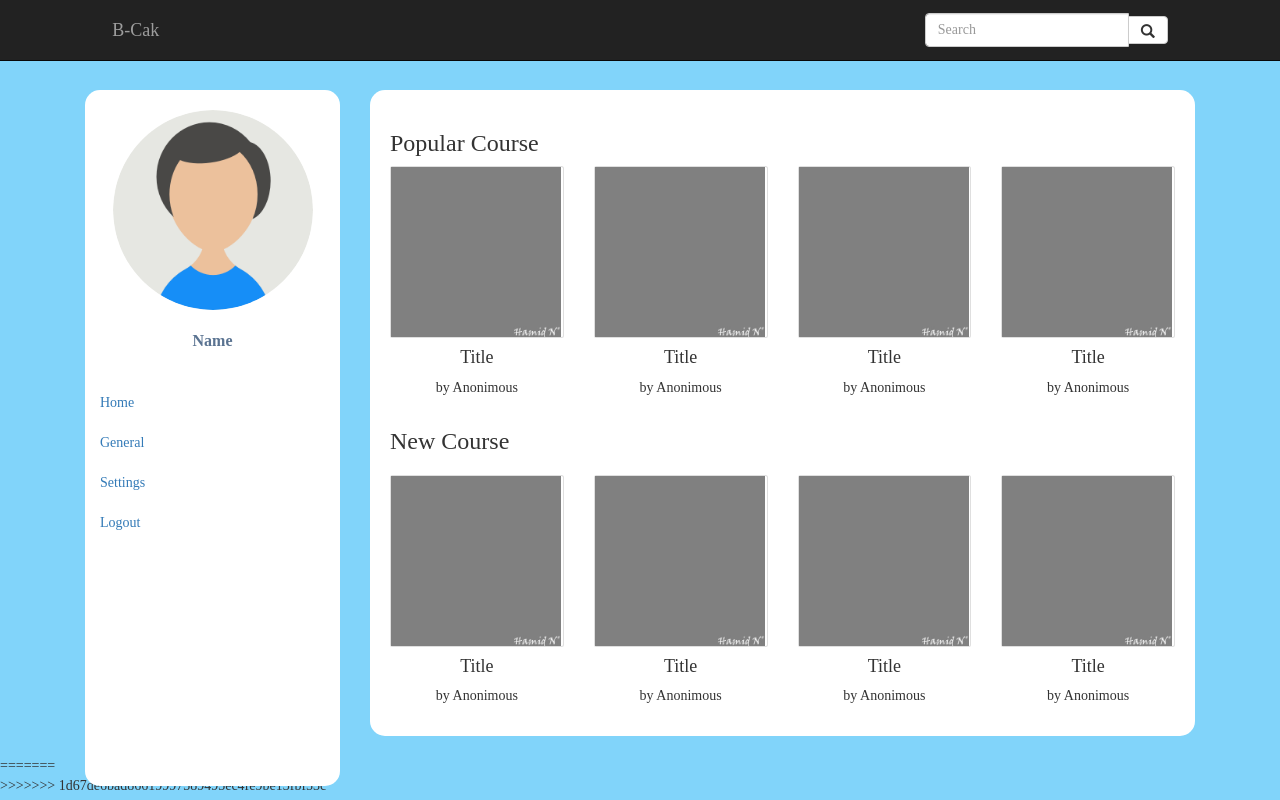
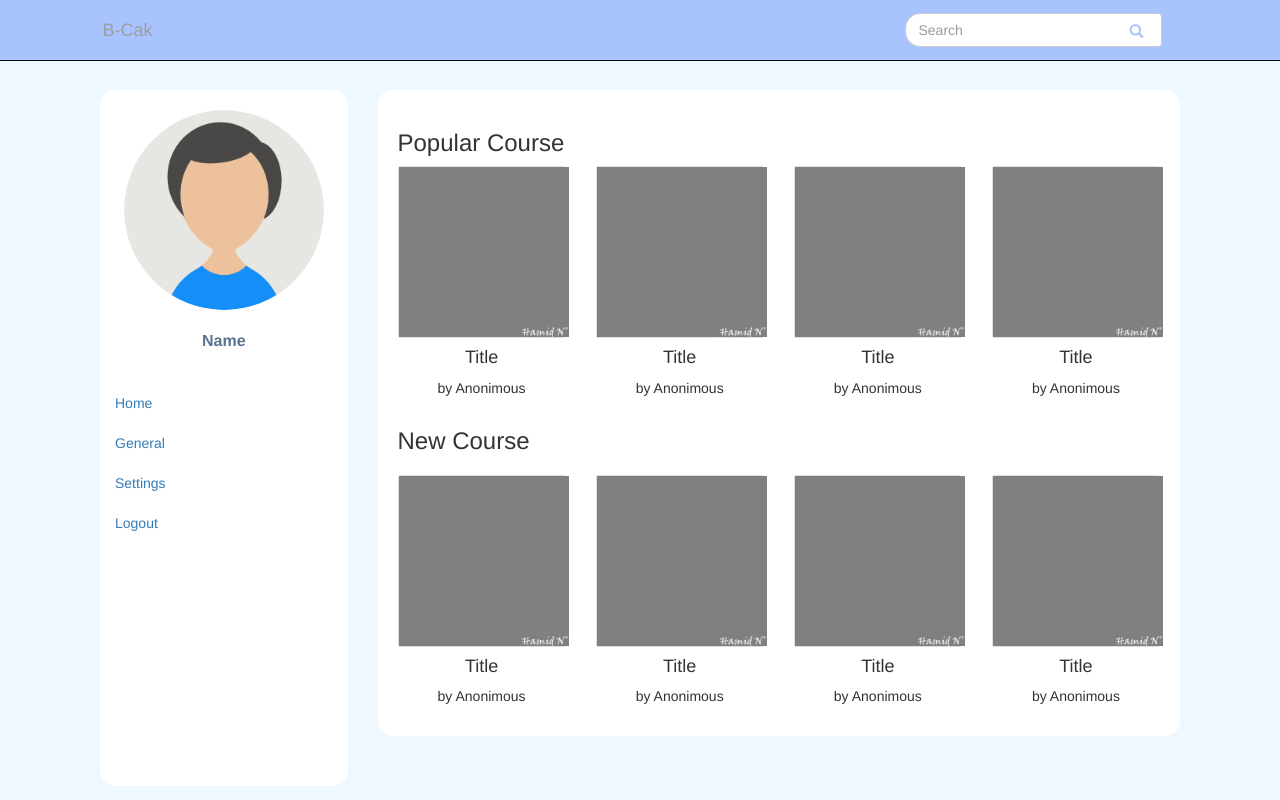
Before and after one commit to fadli7/trovi, a Django app: page /explore/ in a window 1280 px wide. Run offline with Django 3.2, Linux system fonts and the light colour scheme; parts of the project's set-up code (start-up, migrations or seed data) failed here and were passed over; some libraries are stand-ins or nearby versions.

Commit message:
fix explore(2)

```diff
--- a/staticweb/templates/staticweb/explore.html
+++ b/staticweb/templates/staticweb/explore.html
@@ -327,8 +327,7 @@ a{
 </div>
 </body>
 </html>
-=======
-<!DOCTYPE html>
+<!-- <!DOCTYPE html>
 <html>
 <head>
 	{% load static %}
@@ -347,9 +346,9 @@ a{
 	<script type="text/javascript" src="{% static 'js/toastr.min.js' %}"></script>
 	<link rel="stylesheet" type="text/css" href="{% static 'css/toastr.min.css' %}"/>
 
-	<!-- CSS -->
+	 CSS -->
 	<style>
-		.left {
+/*		.left {
 			margin-top: 100px;
 			margin-left: 50px;
 			background-color: white;
@@ -367,39 +366,18 @@ a{
 		body {
 			background-color: #81D4FA;
 			font-family: 'sans-serif';
-		}
+		}*/
 	</style>
 
 	<script>
-		$(document).ready(function(){
-			$(".set").click(function(){
-				$(".d_set").toggle();
-			});
-		});
+		// $(document).ready(function(){
+		// 	$(".set").click(function(){
+		// 		$(".d_set").toggle();
+		// 	});
+		// });
 	</script>
 </head>
 <body>
-	<!-- NAVBAR SECTION -->
-	<nav class="navbar navbar-inverse navbar-fixed-top">
-		<div class="container-fluid">
-			<div class="navbar-header" style="margin-right: 468px">
-				<a class="navbar-brand" href=""> B-Cak</a>
-			</div>
-			<!-- <div class="pull-right"> -->
-			<form class="navbar-form navbar-right">
-				<div class="input-group">
-					<input class="form-control" type="text" name="search" placeholder="Search">
-					<div class="input-group-btn">
-						<button class="btn btn-default">
-							<i class="glyphicon glyphicon-search"></i>
-						</button>
-					</div>
-				</div>
-			</form>
-			<!-- </div> -->
-		</div>
-	</nav>
-
 	<!-- <div class="left col-sm-2">
 		<img src="{% static 'gambar/1.png'%}" class="img-responsive" width="200" height="300" style="margin-top: 30px;" />
 		<div style="text-align: center; font-family: 'sans-serif';">
@@ -449,9 +427,8 @@ a{
 	</div> -->
 
 	<!-- SETTING -->
-	<div class="d_set">
+<!-- 	<div class="d_set">
 
 	</div>
 </body>
-</html>
->>>>>>> 1d67de6bad86619997389493ec4fe9be13fbf53c
+</html> -->
```
Also changed, not shown: staticweb/static/js/lazyLoad.min.js (added, +2 -0 lines), staticweb/templates/staticweb/index.html (+5 -4 lines), db.sqlite3.
